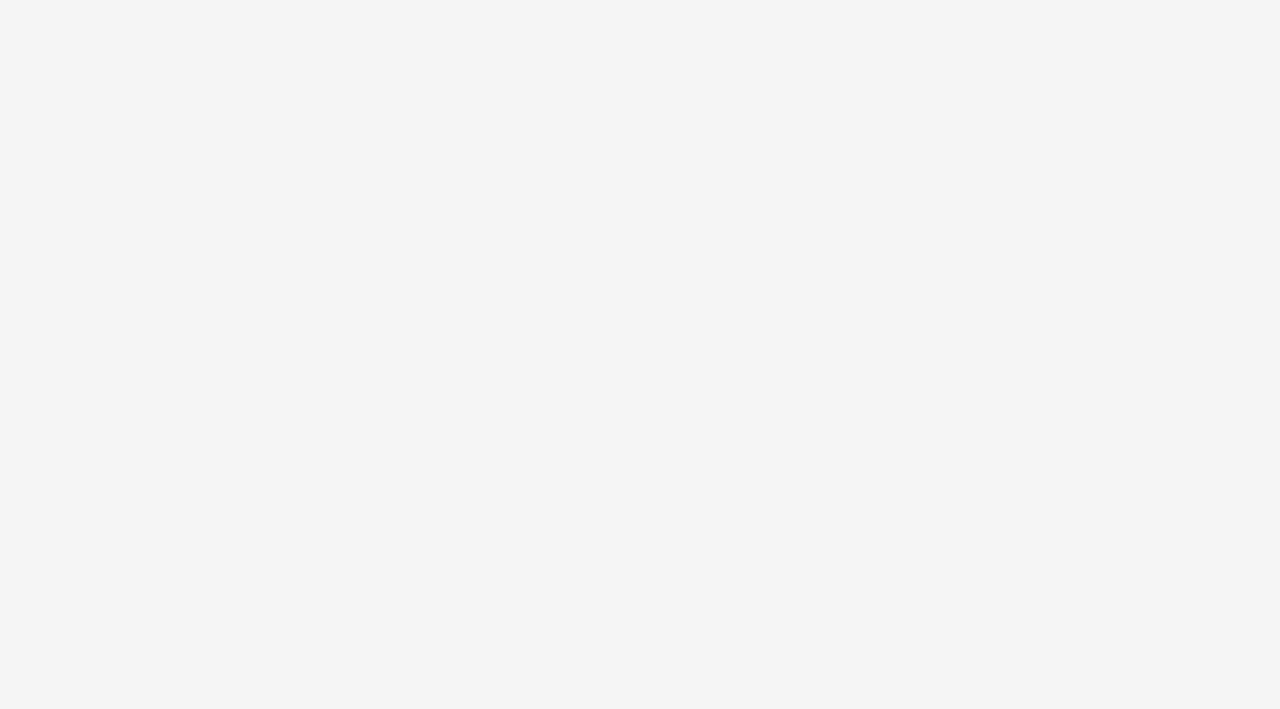
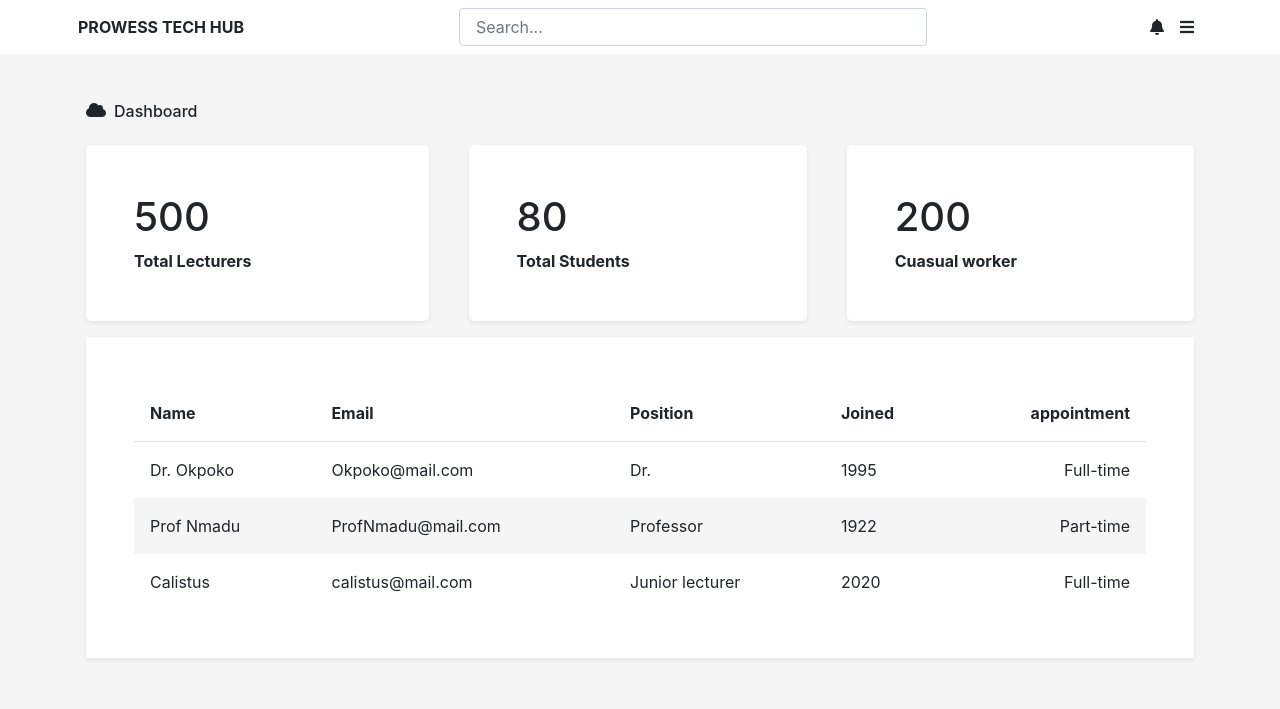
Before and after one commit to Hart102/multi-factor-authentication-portal-system, a website: page public/dashborad.html in a window 1280 px wide. Drawn offline with Linux system fonts and the light colour scheme.

Commit message:
first commit

```diff
--- a/public/dashborad.html
+++ b/public/dashborad.html
@@ -8,21 +8,116 @@
     <link rel="stylesheet" href="//use.fontawesome.com/releases/v5.0.7/css/all.css">
     <!-- <link rel="stylesheet" href="./css/main.css"> -->
     <link rel="stylesheet" href="./css/style.css">
-    <!-- <link rel="stylesheet" href="./css/bootstrap.min.css"> -->
+    <link rel="stylesheet" href="./css/bootstrap.min.css">
     <link href='https://fonts.googleapis.com/css?family=Poppins' rel='stylesheet'>
 </head>
+<style>
+    :root{
+        --Purple: #b576f8;
+        --Blue: #6a90e3;
+        --Orange: #ffa289;
+    }
+
+    .overviewbox{
+        display: grid;
+        grid-template-columns: repeat(auto-fit, minmax(200px, auto));
+        gap: 40px;
+    }
+    .overviewbox .box{
+        border-radius: 5px;
+    }
+    tbody tr:nth-child(even){
+        background: #f5f5f5;
+    }
+</style>
 <body style="background: #f5f5f5">
-    <!-- <header>
-        <nav class="container d-flex justify-content-between">
-            <span>PROWESS HUB TECH</span>
-            <ul class="list-unstyled">
-
-            </ul>
+    <header class="bg-white">
+        <nav class="container d-flex justify-content-between align-items-center p-2">
+            <b>PROWESS TECH HUB</b>
+            <form class="col-5">
+                <input type="text" class="form-control px-3" placeholder="Search...">
+            </form>
+            <span class="d-flex">
+                <i class="fa fa-bell mx-2"></i>
+                <i class="fa fa-bars mx-2"></i>
+            </span>
         </nav>
     </header>
-     -->
 
-    <img src="./img/admin-dashboard.jpg" alt="">
+    <div class="container py-5">
+        <span class="d-flex">
+            <i class="fa fa-cloud"></i>
+            <div class="h6 mx-2">Dashboard</div>
+        </span>
+        <section class="overviewbox py-3">
+            <div class="box p-5 bg-white shadow-sm">
+                <h1>500</h1>
+                <b>Total Lecturers</b>
+            </div>
+            <div class="box p-5 bg-white shadow-sm">
+                <h1>80</h1>
+                <b>Total Students</b>
+            </div>
+            <div class="box p-5 bg-white shadow-sm">
+                <h1>200</h1>
+                <b>Cuasual worker</b>
+            </div>
+        </section>
+        <section class="bg-white d-flex justify-content-center p-5 shadow-sm">
+            <table class="table1 col-md-12 p-4">
+                <thead>
+                    <tr class="col-md-12 border-bottom">
+                        <th class="p-3">Name</th>
+                        <th class="p-3">Email</th>
+                        <th class="p-3">Position</th>
+                        <th class="p-3">Joined</th>
+                        <th class="text-right p-3">appointment</th>
+                    </tr>
+                </thead>
+
+                <tbody></tbody>
+            </table>
+        </section>
+    </div>
+
+    <!-- <img src="./img/admin-dashboard.jpg" alt=""> -->
+    <script>
+        const users = [
+            {
+                name: 'Dr. Okpoko',
+                email: 'Okpoko@mail.com',
+                position: 'Dr.',
+                year: '1995',
+                appoinment: 'Full-time'
+            },
+            {
+                name: 'Prof Nmadu',
+                email: 'ProfNmadu@mail.com',
+                position: 'Professor',
+                year: '1922',
+                appoinment: 'Part-time'
+            },
+            {
+                name: 'Calistus',
+                email: 'calistus@mail.com',
+                position: 'Junior lecturer',
+                year: '2020',
+                appoinment: 'Full-time'
+            }
+        ]
+
+        users.map(user => {
+            document.querySelector('tbody').innerHTML += `
+                <tr>
+                    <td class="p-3">${user.name}</td>
+                    <td class="p-3">${user.email}</td>
+                    <td class="p-3">${user.position}</td>
+                    <td class="p-3">${user.year}</td>
+                    <td class="text-right p-3">${user.appoinment}</td>
+                </tr>
+            `
+        })
+    </script>
 
 </body>
 </html>
--- a/public/js/auth.js
+++ b/public/js/auth.js
@@ -12,6 +12,7 @@ $(document).ready(() => {
     //--- Sign up function ---
     $('.sign-up').submit(e => {
         e.preventDefault()
+
         $.ajax({
             url: '/',
             type: 'post',
@@ -60,7 +61,6 @@ $(document).ready(() => {
                 errMsg.html(response)
             }
         })
-
     })
 
     // Clear errorMsg while typing
--- a/server/app.js
+++ b/server/app.js
@@ -100,7 +100,6 @@ app.post('/', (req, res) => {
 //------- Login route -------
 app.post('/login', (req, res) => {
     const { error, value } = authLogin.validate(req.body)
-
     if (error) {
         res.json(error.message)
 
--- a/server/myDb.json
+++ b/server/myDb.json
@@ -1 +1 @@
-[{"name":"hart","otp":8607},{"id":"bp7wtzfm567","phone":"07052365193","email":"cybergatenet@yahoo.com","password":"asd123ASD_","otp":7954},{"id":"j0ahaz20ue","phone":"+2348068399612","email":"hartongit102@gmail.com","password":"1111","otp":7332}]
+[{"name":"hart","otp":8607},{"id":"bimrdgjfm4","phone":"0706768797","email":"bestnora5@gmail.com","password":"beauty","otp":1278},{"id":"yhwo7f5g1i","phone":"0706768797","email":"bestnora5@gmail.com","password":"angelnora","otp":""},{"id":"bp7wtzfm567","phone":"07052365193","email":"cybergatenet@yahoo.com","password":"asd123ASD_","otp":7954},{"id":"j0ahaz20ue","phone":"+2348068399612","email":"hartongit102@gmail.com","password":"1111","otp":7332}]
```
Also changed, not shown: public/img/images/account.svg (deleted), public/img/images/bg-header-desktop.svg (deleted), public/img/images/bg-header-mobile.svg (deleted), public/img/images/eyecam-co.svg (deleted), public/img/images/faceit.svg (deleted), public/img/images/favicon-32x32.png (deleted), public/img/images/icon-remove.svg (deleted), public/img/images/insure.svg (deleted), public/img/images/loop-studios.svg (deleted), public/img/images/manage.svg (deleted), public/img/images/myhome.svg (deleted), public/img/images/photosnap.svg (deleted), public/img/images/shortly.svg (deleted), public/img/images/the-air-filter-company.svg (deleted).
